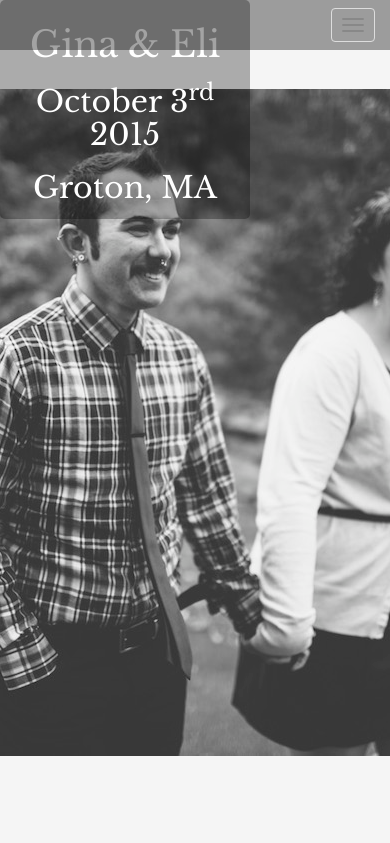
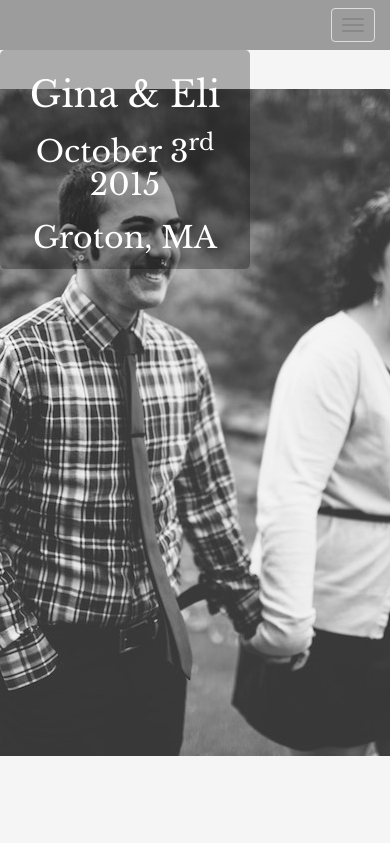
Before and after one commit to elizoller/elizoller.github.io, a PHP site: page /wedding/index.html in a window 390 px wide. Shown: the top 843 px of the page. Run offline with PHP 8.4, Linux system fonts and the light colour scheme; some libraries are stand-ins or nearby versions.

Commit message:
styling for mobile

```diff
--- a/wedding/css/test.css
+++ b/wedding/css/test.css
@@ -143,4 +143,10 @@ footer {
   .navbar {
     background-color:rgba(0, 0, 0, 0.36);
   }
+  .home-header {
+    margin-top: 50px;
+  }
+  .navbar-collapse {
+    background-color:rgba(0, 0, 0, 0.76);
+  }
 }
```
